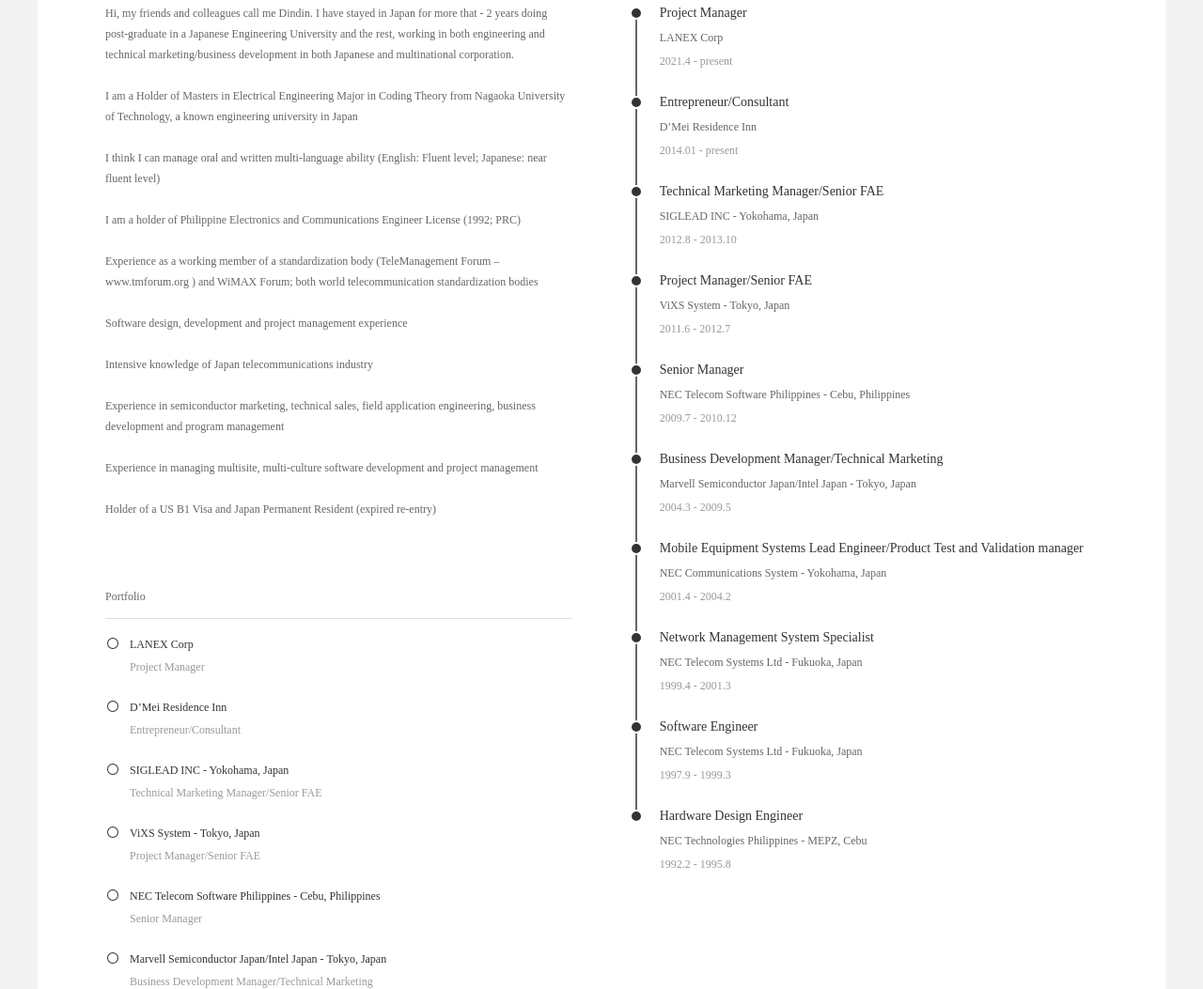
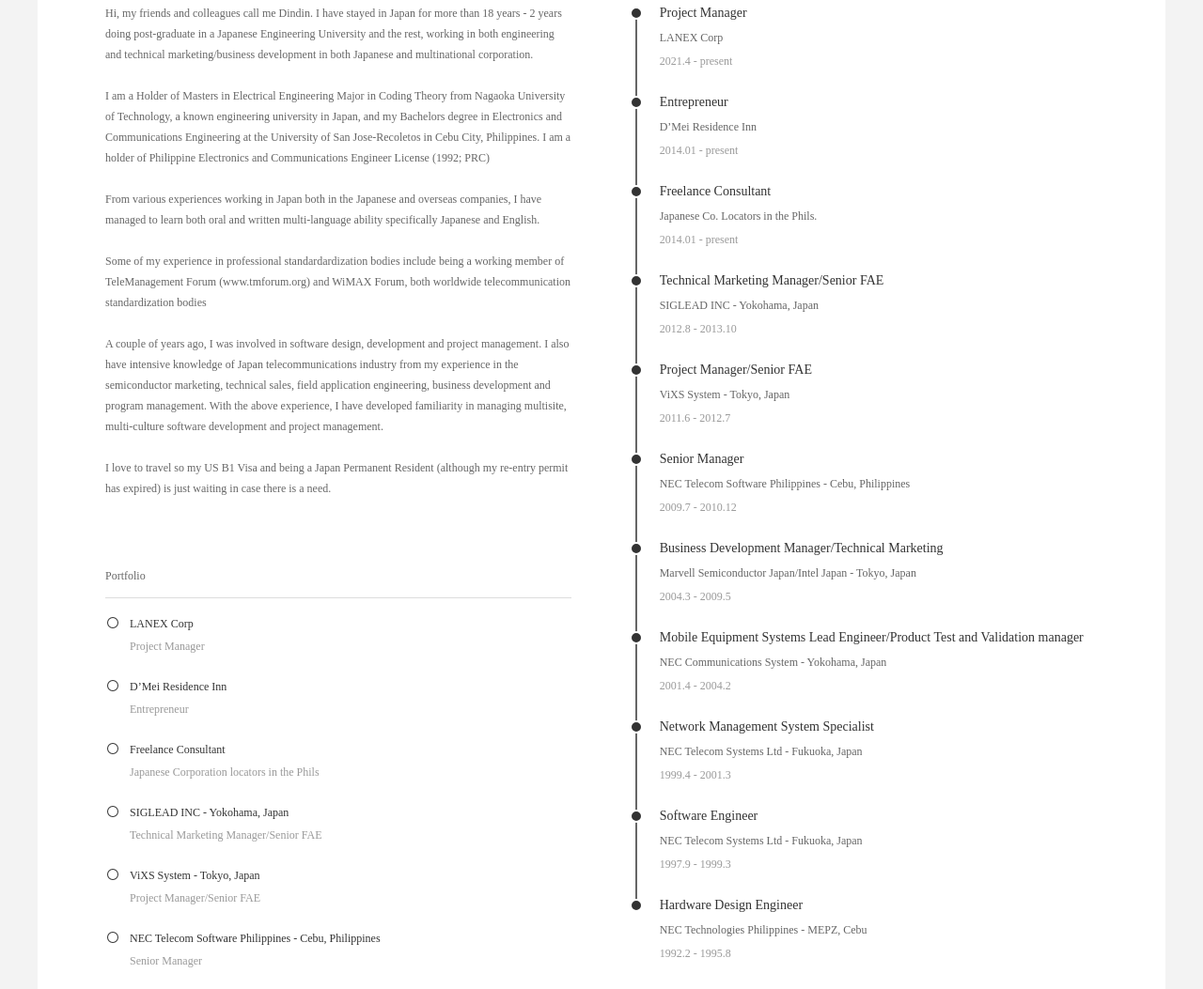
Before and after one commit to dindin-m/Profile, a plain HTML site: page index.html in a window 1280 px wide. Shown: the part 354-1407 px from the top of the page at 94% size. Drawn offline with Linux system fonts and the light colour scheme.

Commit message:
Update index.html

```diff
--- a/index.html
+++ b/index.html
@@ -54,25 +54,17 @@
 
                         <h5>About Me</h5>
                         <p>
-                            Hi, my friends and colleagues call me Dindin. I have stayed in Japan for more that - 2 years doing post-graduate in a Japanese Engineering University and the rest, working in both engineering and technical marketing/business development in both Japanese and multinational corporation.
+                            Hi, my friends and colleagues call me Dindin. I have stayed in Japan for more than 18 years - 2 years doing post-graduate in a Japanese Engineering University and the rest, working in both engineering and technical marketing/business development in both Japanese and multinational corporation.
                             <br><br>
-                            I am a Holder of Masters in Electrical Engineering Major in Coding Theory from Nagaoka University of Technology, a known engineering university in Japan
+                            I am a Holder of Masters in Electrical Engineering Major in Coding Theory from Nagaoka University of Technology, a known engineering university in Japan, and my Bachelors degree in Electronics and Communications Engineering at the University of San Jose-Recoletos in Cebu City, Philippines. I am a holder of Philippine Electronics and Communications Engineer License (1992; PRC)
                             <br><br>
-                            I think I can manage oral and written multi-language ability (English: Fluent level; Japanese: near fluent level)
+                            From various experiences working in Japan both in the Japanese and overseas companies, I have managed to learn both oral and written multi-language ability specifically Japanese and English.
                             <br><br>
-                            I am a holder of Philippine Electronics and Communications Engineer License (1992; PRC)
+                            Some of my experience in professional standardardization bodies include being a working member of TeleManagement Forum (www.tmforum.org) and WiMAX Forum, both worldwide telecommunication standardization bodies
                             <br><br>
-                            Experience as a working member of a standardization body (TeleManagement Forum – www.tmforum.org ) and WiMAX Forum; both world telecommunication standardization bodies
+                            A couple of years ago, I was involved in software design, development and project management. I also have intensive knowledge of Japan telecommunications industry from my experience in the semiconductor marketing, technical sales, field application engineering, business development and program management. With the above experience, I have developed familiarity in managing multisite, multi-culture software development and project management.
                             <br><br>
-                            Software design, development and project management experience
-                            <br><br>
-                            Intensive knowledge of Japan telecommunications industry
-                            <br><br>
-                            Experience in semiconductor marketing, technical sales, field application engineering, business development and program management
-                            <br><br>
-                            Experience in managing multisite, multi-culture software development and project management
-                            <br><br>
-                            Holder of a US B1 Visa and Japan Permanent Resident (expired re-entry)
+                            I love to travel so my US B1 Visa and being a Japan Permanent Resident (although my re-entry permit has expired) is just waiting in case there is a need.
                         </p>
 
                         <h5>Portfolio</h5>
@@ -86,7 +78,13 @@
                             <li class="clearfix">
                                 <div class="con">
                                     <h3><i aria-hidden="true" data-icon="&#x5b;"></i>D’Mei Residence Inn</em></h3>
-                                    <p>Entrepreneur/Consultant</p>
+                                    <p>Entrepreneur</p>
+                                </div>
+                            </li>
+                            <li class="clearfix">
+                                <div class="con">
+                                    <h3><i aria-hidden="true" data-icon="&#x5b;"></i>Freelance Consultant</em></h3>
+                                    <p>Japanese Corporation locators in the Phils</p>
                                 </div>
                             </li>
                             <li class="clearfix">
@@ -157,8 +155,16 @@
                             <li class="clearfix" id="s9">
                                 <div class="dot"><b></b></div>
                                 <div class="con">
-                                    <h3>Entrepreneur/Consultant</h3>
+                                    <h3>Entrepreneur</h3>
                                     <p>D’Mei Residence Inn</p>
+                                    <p class="desc">2014.01 - present</p>
+                                </div>
+                            </li>
+                            <li class="clearfix" id="s9">
+                                <div class="dot"><b></b></div>
+                                <div class="con">
+                                    <h3>Freelance Consultant</h3>
+                                    <p>Japanese Co. Locators in the Phils.</p>
                                     <p class="desc">2014.01 - present</p>
                                 </div>
                             </li>
```
